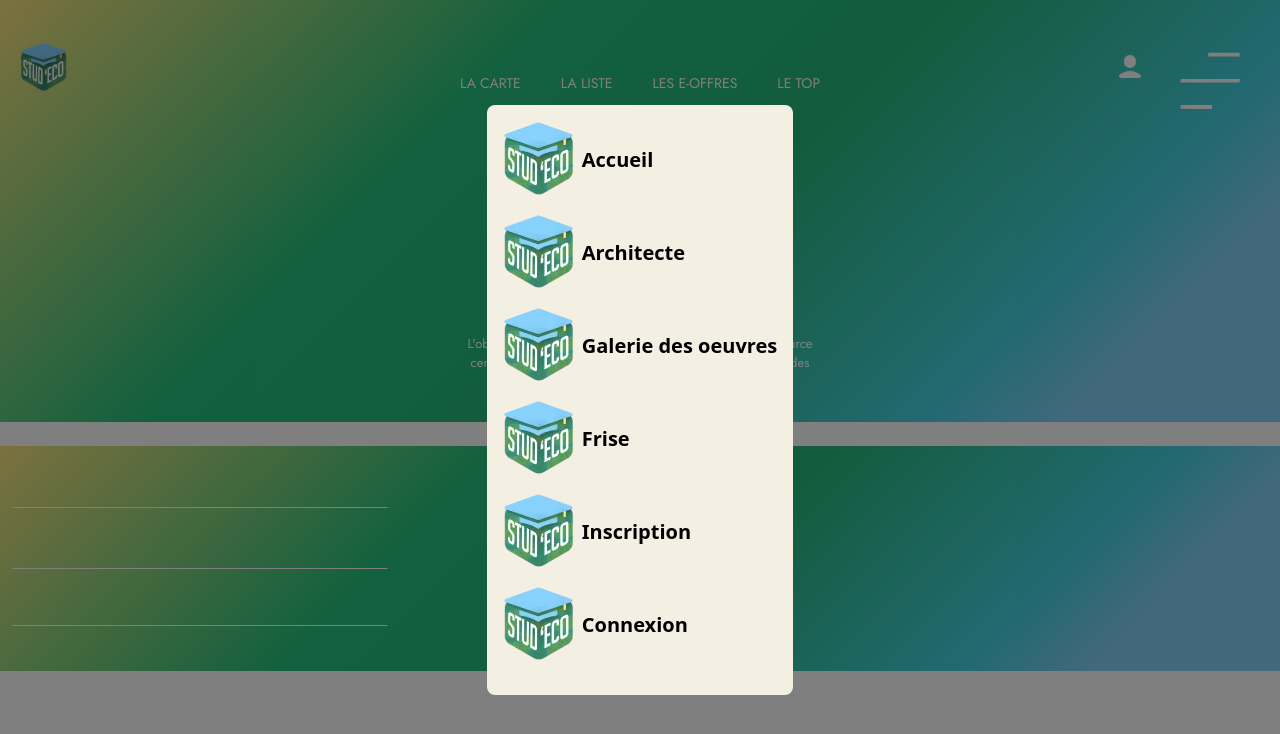
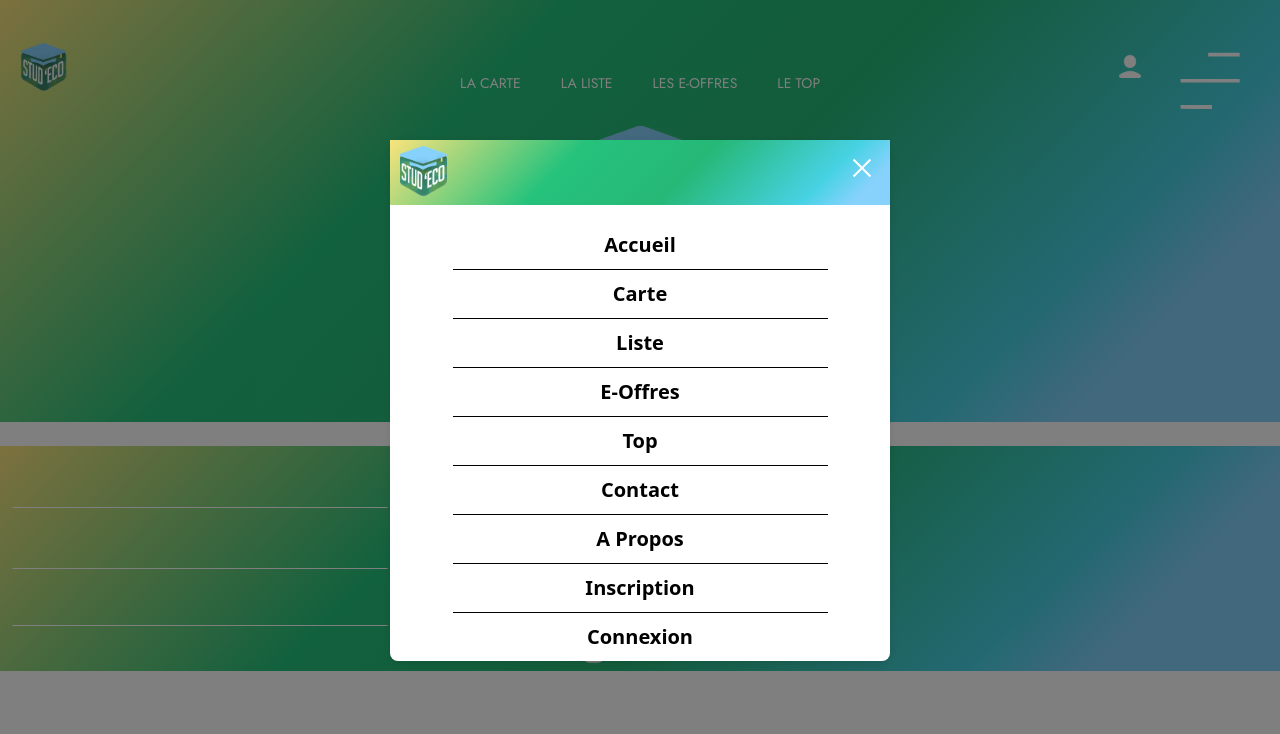
Before and after one commit to Imadecrypte/studeco_dev, a Vue app: page /menu in a window 1280 px wide. Both pictures are taken after a click on the element 1210 px from the left and 67 px from the top of the page. Shown: the top 734 px of the page. Built offline with nearby package versions, Linux system fonts and the light colour scheme.

Commit message:
Modification du menu

```diff
--- a/src/components/HeaderPage2.vue
+++ b/src/components/HeaderPage2.vue
@@ -1,6 +1,17 @@
-<script setup lang="ts"></script>
+<script setup lang="ts">
+import { ref } from 'vue'
+import { RouterLink } from 'vue-router/auto'
+import Menu from './Menu.vue'
+
+const isMenuOpen = ref(false)
+
+const toggleMenu = () => {
+  isMenuOpen.value = !isMenuOpen.value
+}
+</script>
 
 <template>
+  <div>
     <div class="flex justify-center items-center">
       <div class="relative w-[400px] h-[69px]">
         <div
@@ -16,13 +27,6 @@
             );
           "
         ></div>
-      <router-link to="/menu">
-        <div class="absolute left-[320px] top-[20px] cursor-pointer">
-          <div class="w-[33px] h-[3.5px] rounded-[25px] bg-white my-1"></div>
-          <div class="w-[21px] h-1 rounded-[25px] bg-white my-1"></div>
-          <div class="w-[43px] h-1 rounded-[25px] bg-white my-1"></div>
-        </div>
-      </router-link>
         <router-link to="/">
           <img
             src="/Studeco_2 5.webp"
@@ -30,9 +34,27 @@
           />
         </router-link>
         <img
+          v-if="!isMenuOpen"
           src="/User.webp"
           class="w-[30px] h-[30px] absolute left-[269.5px] top-[19.5px] object-contain"
         />
+        <div v-if="!isMenuOpen" @click="toggleMenu" class="absolute left-[320px] top-[20px] cursor-pointer">
+          <div class="w-[33px] h-[3.5px] rounded-[25px] bg-white my-1"></div>
+          <div class="w-[21px] h-1 rounded-[25px] bg-white my-1"></div>
+          <div class="w-[43px] h-1 rounded-[25px] bg-white my-1"></div>
+        </div>
+        <div v-if="isMenuOpen" @click="toggleMenu" class="absolute left-[320px] top-[20px] cursor-pointer">
+          <div class="close-icon">✖</div>
         </div>
       </div>
+    </div>
+    <Menu v-if="isMenuOpen" @closeMenu="toggleMenu" />
+  </div>
 </template>
+
+<style scoped>
+.close-icon {
+  font-size: 24px;
+  color: white;
+}
+</style>
--- a/src/components/Menu.vue
+++ b/src/components/Menu.vue
@@ -1,14 +1,17 @@
 <script setup lang="ts">
-import { ref, defineEmits } from 'vue'
+import { defineEmits } from 'vue'
 import { RouterLink } from 'vue-router/auto'
 
 const emit = defineEmits(['closeMenu'])
 
 const sections = [
   { title: 'Accueil', path: '/' },
-  { title: 'Architecte', path: '/architecte' },
-  { title: 'Galerie des oeuvres', path: '/galerie' },
-  { title: 'Frise', path: '/frise' },
+  { title: 'Carte', path: '/carte' },
+  { title: 'Liste', path: '/liste' },
+  { title: 'E-Offres', path: '/eoffres' },
+  { title: 'Top', path: '/top' },
+  { title: 'Contact', path: '/contact' },
+  { title: 'A Propos', path: '/apropos' },
   { title: 'Inscription', path: '/inscription' },
   { title: 'Connexion', path: '/login' }
 ]
@@ -21,14 +24,23 @@ const handleLinkClick = () => {
 <template>
   <div class="menu-overlay">
     <div class="menu-content">
-      <ul>
-        <li v-for="section in sections" :key="section.title" class="mb-4">
+      <div class="header-container">
+        <div class="header-background"></div>
+        <router-link to="/">
+          <img
+            src="/Studeco_2 5.webp"
+            class="w-[47px] h-[51px] absolute left-[9.5px] top-[6.5px] object-cover"
+          />
+        </router-link>
+        <div class="close-button" @click="handleLinkClick"></div>
+      </div>
+      <ul class="menu-sections">
+        <li v-for="section in sections" :key="section.title" class="menu-item">
           <router-link
             :to="section.path"
-            class="flex items-center text-left text-xl font-bold focus:outline-none"
+            class="flex items-center justify-center text-left text-xl font-bold focus:outline-none"
             @click="handleLinkClick"
           >
-            <img src="/Studeco_2 4.webp" alt="studeco icon" class="mr-2" />
             <span>{{ section.title }}</span>
           </router-link>
         </li>
@@ -52,9 +64,81 @@ const handleLinkClick = () => {
 }
 
 .menu-content {
-  background-color: #f4efe3;
-  padding: 16px;
   border-radius: 8px;
+  width: 90%;
+  max-width: 500px;
+  box-shadow: 0 2px 10px rgba(0, 0, 0, 0.1);
+  position: relative;
+  background: white;
+}
+
+.header-container {
+  position: relative;
+  margin-bottom: 16px;
+  height: 65px;
+  overflow: hidden;
+}
+
+.header-background {
+  position: absolute;
+  top: 0;
+  left: 0;
+  right: 0;
+  bottom: 0;
+  background: linear-gradient(
+    134.68deg,
+    #fee47c -0.56%,
+    #25c27c 33.13%,
+    #26b877 55.25%,
+    #47d2e4 79.1%,
+    #86d2fd 87.45%
+  );
+  height: 100px; /* Correspondre à la hauteur du header-container */
+}
+
+.menu-sections {
+  display: flex;
+  flex-direction: column;
+  align-items: center;
+}
+
+.menu-item {
+  width: 75%;
+  padding: 10px 0;
+  border-bottom: 1px solid black;
+}
+
+.menu-item:last-child {
+  border-bottom: none;
+}
+
+.close-button {
+  position: absolute;
+  top: 16px;
+  right: 16px;
+  width: 24px;
+  height: 24px;
+  cursor: pointer;
+}
+
+.close-button::before,
+.close-button::after {
+  content: '';
+  position: absolute;
+  width: 2px;
+  height: 24px;
+  background-color: white;
+  top: 0;
+  left: 50%;
+  transform: translateX(-50%);
+}
+
+.close-button::before {
+  transform: translateX(-50%) rotate(45deg);
+}
+
+.close-button::after {
+  transform: translateX(-50%) rotate(-45deg);
 }
 
 button {
```
Lines whose indentation alone changed are shown as unchanged.
